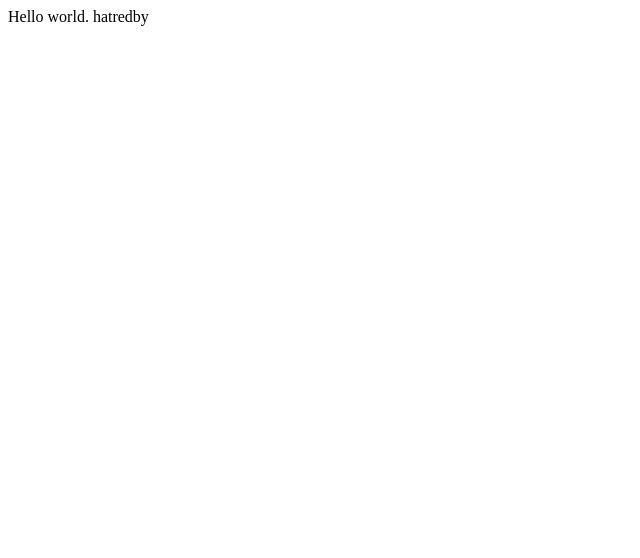
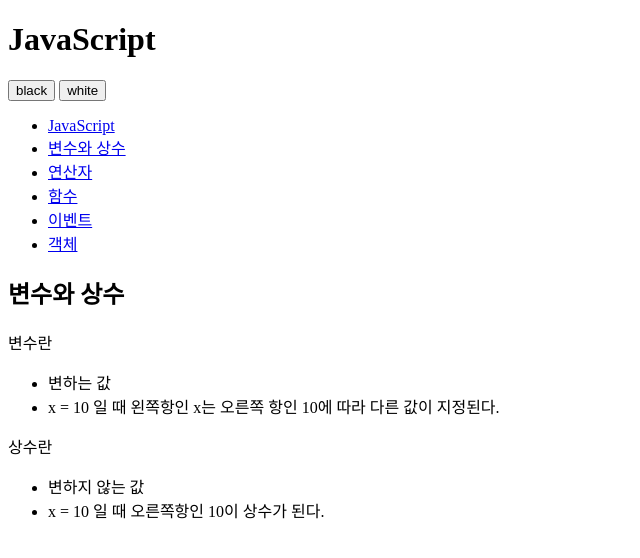
Before and after one commit to hatredby/opentutorials-hatredby, a plain HTML site: page index.html in a window 1280 px wide. Shown: the whole page, without its empty margins (0-640 px from the left). Drawn offline with Linux system fonts and the light colour scheme.

Commit message:
add html

```diff
--- a/index.html
+++ b/index.html
@@ -1,24 +1,53 @@
 <!DOCTYPE html>
-<html lang="en">
+<html>
     <head>
         <meta charset="utf-8" />
-
-        <!-- Always force latest IE rendering engine (even in intranet) & Chrome Frame
-        Remove this if you use the .htaccess -->
-        <meta http-equiv="X-UA-Compatible" content="IE=edge,chrome=1" />
-
-        <title>index</title>
-        <meta name="description" content="" />
-        <meta name="author" content="egoing" />
-
-        <meta name="viewport" content="width=device-width; initial-scale=1.0" />
-
-        <!-- Replace favicon.ico & apple-touch-icon.png in the root of your domain and delete these references -->
-        <link rel="shortcut icon" href="/favicon.ico" />
-        <link rel="apple-touch-icon" href="/apple-touch-icon.png" />
     </head>
 
-    <body>
-        Hello world. hatredby
+    <body id="body">
+        <div>
+            <header>
+                <h1>JavaScript</h1>
+            </header>
+            <div id="toolbar">
+                <input type="button" value="black" />
+                <input type="button" value="white" />
+            </div>
+            <nav>
+                <ul>
+                    <li><a href="http://opentutorials.org/course/49/17">JavaScript</a></li>
+                    <li><a href="http://opentutorials.org/course/49/16">변수와 상수</a></li>
+                    <li><a href="http://opentutorials.org/course/49/18">연산자</a></li>
+                    <li><a href="http://opentutorials.org/course/49/19">함수</a></li>
+                    <li><a href="http://opentutorials.org/course/49/20">이벤트</a></li>
+                    <li><a href="http://opentutorials.org/course/49/21">객체</a></li>
+                </ul>
+            </nav>
+            <article>
+                <h2>변수와 상수</h2>
+                <div>
+                    <p>변수란</p>
+                    <ul>
+                        <li>
+                            변하는 값
+                        </li>
+                        <li>
+                            x = 10 일 때 왼쪽항인 x는 오른쪽 항인 10에 따라 다른 값이 지정된다.
+                        </li>
+                    </ul>
+                    <p>
+                        상수란
+                    </p>
+                    <ul>
+                        <li>
+                            변하지 않는 값
+                        </li>
+                        <li>
+                            x = 10 일 때 오른쪽항인 10이 상수가 된다.
+                        </li>
+                    </ul>
+                </div>
+            </article>
+        </div>
     </body>
 </html>
```
